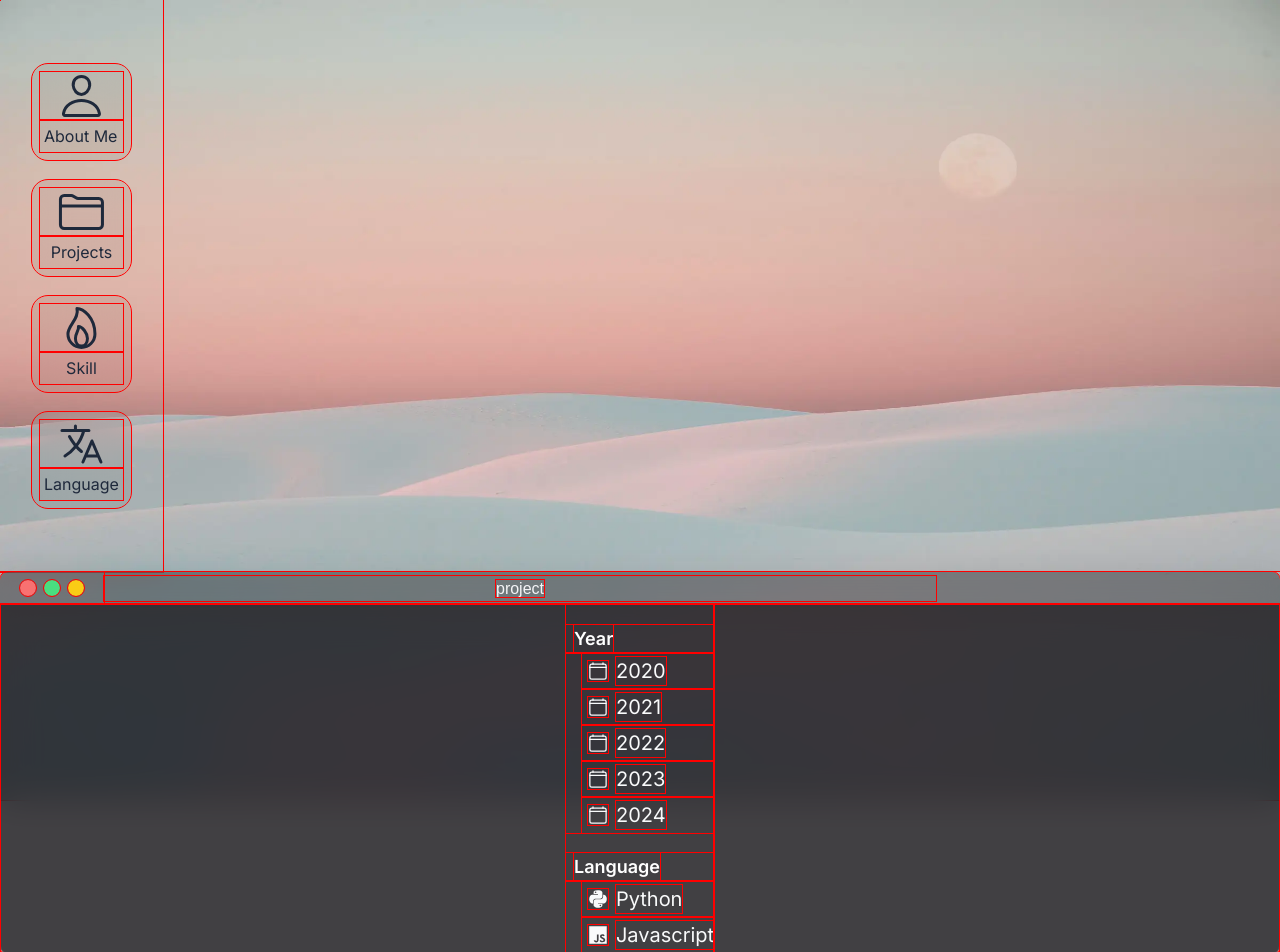
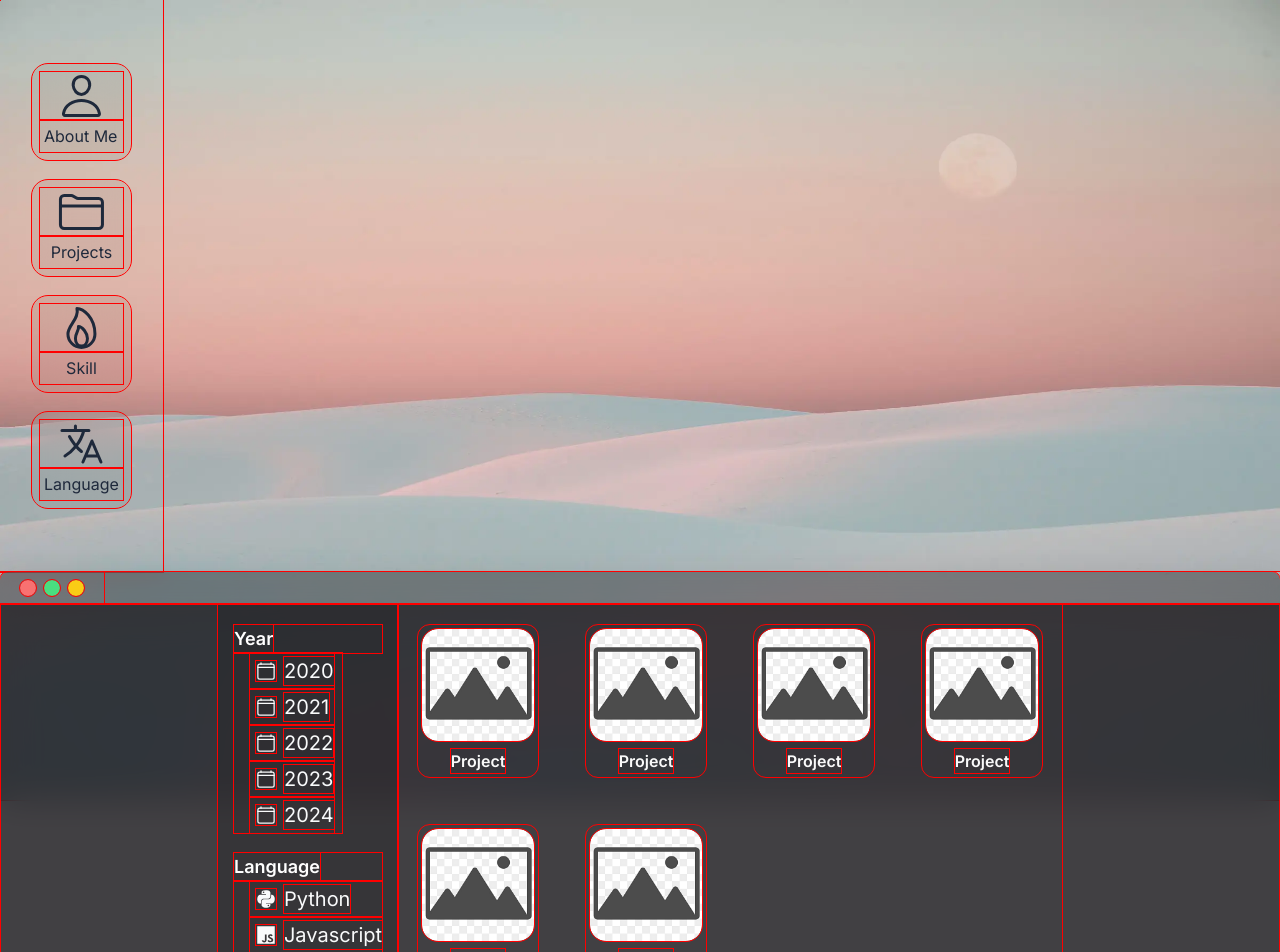
Before and after one commit to rajyavardhanbithale/portfolio, a Next.js app: page / in a window 1280 px wide. Shown: the top 952 px of the page. Built offline with nearby package versions, Linux system fonts and the light colour scheme; a web font is replaced by a local one; what tailwindcss-animated would draw is missing.

Commit message:
file manager improvement

```diff
--- a/app/component/desktop/Desktop.jsx
+++ b/app/component/desktop/Desktop.jsx
@@ -28,7 +28,7 @@ export default function Desktop(props) {
 
 
             {/* Desktop Icon */}
-            <div className="flex flex-col gap-5 py-16 px-8 max-w-max capitalize text-slate-800">
+            <div className="-z-40 flex flex-col gap-5 py-16 px-8 max-w-max capitalize text-slate-800">
                 <div onClick={() => handleProcess("abt")} className="flex flex-col bg-[#1616160e] rounded-2xl p-2 glass-icon">
                     <IonIcon icon={personOutline} className="text-5xl w-full " />
                     <span className="p-1">about me</span>
--- a/app/component/titlebar/TitleBar.jsx
+++ b/app/component/titlebar/TitleBar.jsx
@@ -16,9 +16,7 @@ export default function TitleBar(props) {
                     <div className="w-4 h-4 bg-green-400 rounded-full"></div>
                     <div className="w-4 h-4 bg-yellow-400 rounded-full"></div>
                 </div>
-                <div className="text-center align-middle w-[65%] my-auto">
-                    <span className={`text-gray-100 font-semibold text-base ${mono.className}`}>{title}</span>
-                </div>
+
             </div>
 
         </>
--- a/app/component/window/ProjectWindow.jsx
+++ b/app/component/window/ProjectWindow.jsx
@@ -16,7 +16,7 @@ export default function WindowProject(props) {
     return (
         <>
             <Draggable defaultPosition={{ x: 0, y: 0 }} >
-                <div className={` w-full `}>
+                <div className={`z-10 w-full `}>
                     <div className={`${open ? 'animate-jump-in animate-duration-500 animate-ease-in' : 'animate-jump-out animate-duration-300 animate-ease-in '} shadow-xl }`}>
 
                         {/* Titlebar */}
@@ -24,36 +24,36 @@ export default function WindowProject(props) {
 
                         {/* Window Body */}
                         <div className="p-0 card bg-[#212024] rounded-b-lg ">
-                            <div className="flex flex-row w-full justify-center align-middle text-center px-2 md:px-2 capitalize">
+                            <div className="flex flex-row w-full  justify-center align-middle text-center  capitalize">
                                 {/* Left Part */}
-                                <div>
+                                <div className="card-left px-4">
                                     {/* Year Wise */}
-                                    <div className="flex font-semibold px-2 mt-5">
+                                    <div className="flex font-semibold  mt-5">
                                         <span className="text-lg text-white">Year</span>
                                     </div>
-                                    <div className="text-gray-50 text-xl pl-4 ">
+                                    <div className="text-gray-50 text-xl pl-4 max-w-max px-2">
 
-                                        <div className="flex align-middle gap-2 py-1">
+                                        <div className="flex align-middle gap-2 py-1 hover:opacity-60 transition duration-300 ease-in hover:scale-[1.005] cursor-pointer">
                                             <IonIcon icon={calendarClearOutline} className="mt-1 ml-1.5"></IonIcon>
                                             <span>2020</span>
                                         </div>
 
-                                        <div className="flex align-middle gap-2 py-1">
+                                        <div className="flex align-middle gap-2 py-1 hover:opacity-60 transition duration-300 ease-in hover:scale-[1.005] cursor-pointer">
                                             <IonIcon icon={calendarClearOutline} className="mt-1 ml-1.5"></IonIcon>
                                             <span>2021</span>
                                         </div>
 
-                                        <div className="flex align-middle gap-2 py-1">
+                                        <div className="flex align-middle gap-2 py-1 hover:opacity-60 transition duration-300 ease-in hover:scale-[1.005] cursor-pointer">
                                             <IonIcon icon={calendarClearOutline} className="mt-1 ml-1.5"></IonIcon>
                                             <span>2022</span>
                                         </div>
 
-                                        <div className="flex align-middle gap-2 py-1">
+                                        <div className="flex align-middle gap-2 py-1 hover:opacity-60 transition duration-300 ease-in hover:scale-[1.005] cursor-pointer">
                                             <IonIcon icon={calendarClearOutline} className="mt-1 ml-1.5"></IonIcon>
                                             <span>2023</span>
                                         </div>
 
-                                        <div className="flex align-middle gap-2 py-1">
+                                        <div className="flex align-middle gap-2 py-1 hover:opacity-60 transition duration-300 ease-in hover:scale-[1.005] cursor-pointer">
                                             <IonIcon icon={calendarClearOutline} className="mt-1 ml-1.5"></IonIcon>
                                             <span>2024</span>
                                         </div>
@@ -62,15 +62,15 @@ export default function WindowProject(props) {
                                     </div>
 
                                     {/* Language Wise */}
-                                    <div className="flex font-semibold px-2 mt-5">
+                                    <div className="flex font-semibold mt-5">
                                         <span className="text-lg text-white">Language</span>
                                     </div>
                                     <div className="text-gray-50 text-xl pl-4 ">
-                                        <div className="flex align-middle gap-2 py-1">
-                                            <IonIcon icon={logoPython} className="mt-1 ml-1.5"></IonIcon>
+                                        <div className="flex align-middle gap-2 py-1  hover:opacity-60 transition duration-300 ease-in hover:scale-[1.005] cursor-pointer">
+                                            <IonIcon icon={logoPython} className="mt-1 ml-1.5 "></IonIcon>
                                             <span>Python</span>
                                         </div>
-                                        <div className="flex align-middle gap-2 py-1">
+                                        <div className="flex align-middle gap-2 py-1 hover:opacity-60 transition duration-300 ease-in hover:scale-[1.005] cursor-pointer">
                                             <IonIcon icon={logoJavascript} className="mt-1 ml-1.5"></IonIcon>
                                             <span>Javascript</span>
                                         </div>
@@ -79,14 +79,14 @@ export default function WindowProject(props) {
                                 </div>
 
                                 {/* Right Part */}
-                                <div className="flex flex-col gap-2">
+                                <div className="grid grid-cols-4 gap-2">
 
-                                    {project.map((info, idx) => {
+                                    {project.map((info, idx) => (
                                         <div key={idx} className="flex flex-col p-1 m-5  items-center rounded-xl">
-                                            <IonIcon icon={logoGithub} className="text-8xl p-1 rounded-xl glass-icon-fm" />
-                                            <span className="mt-2 text-zinc-50 font-semibold text-base">PLACEHOLDER</span>
+                                            <img src={info.icon} className="w-28 rounded-2xl" alt="" />
+                                            <span className="mt-2 text-zinc-50 font-semibold text-base">{info.title}</span>
                                         </div>
-                                    })}
+                                    ))}
 
 
                                 </div>
--- a/app/component/window/projects.js
+++ b/app/component/window/projects.js
@@ -1,4 +1,16 @@
 export const project = [
+    {
+        "title": "project",
+        "icon": "placeholder.jpg"
+    },
+    {
+        "title": "project",
+        "icon": "placeholder.jpg"
+    },
+    {
+        "title": "project",
+        "icon": "placeholder.jpg"
+    },
     {
         "title": "project",
         "icon": "placeholder.jpg"
--- a/app/component/window/window.css
+++ b/app/component/window/window.css
@@ -12,3 +12,9 @@
     backdrop-filter: blur(10.3px);
     -webkit-backdrop-filter: blur(10.3px);
 }
+
+.card-left {
+
+    background-color: rgba(33, 32, 36, 0.329);
+
+}
```
